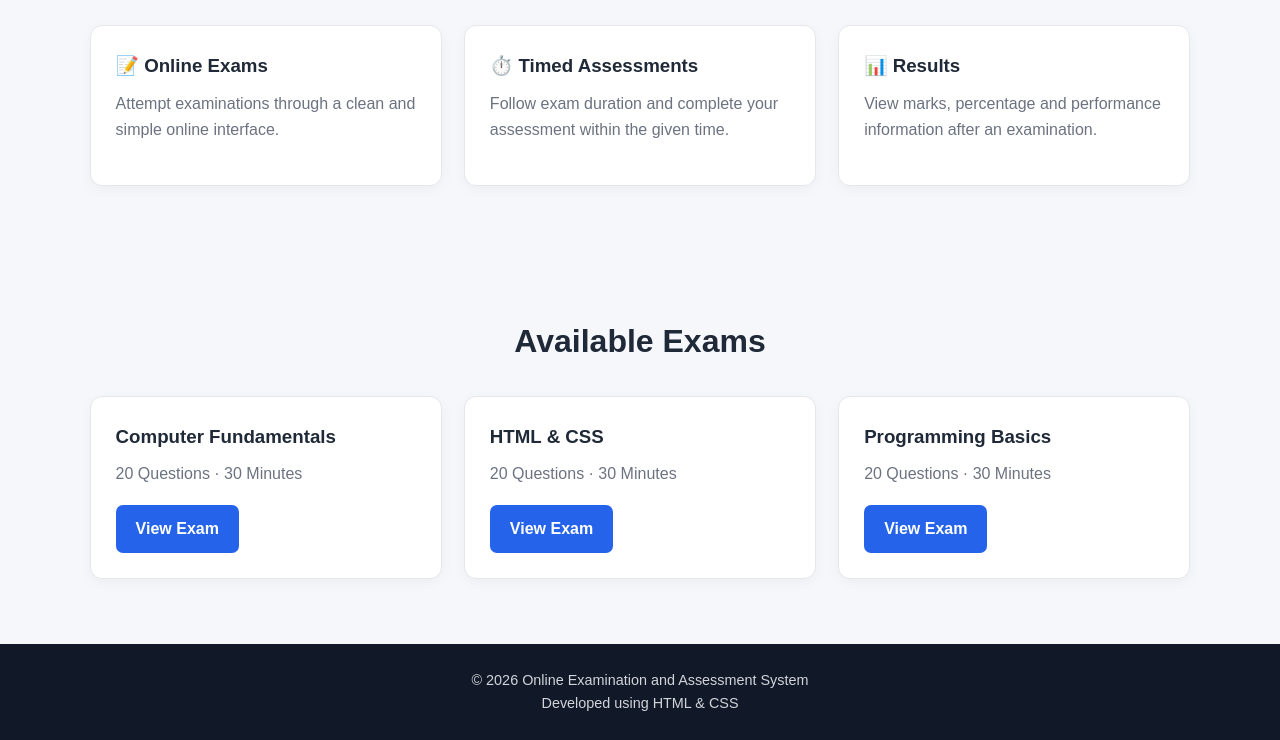
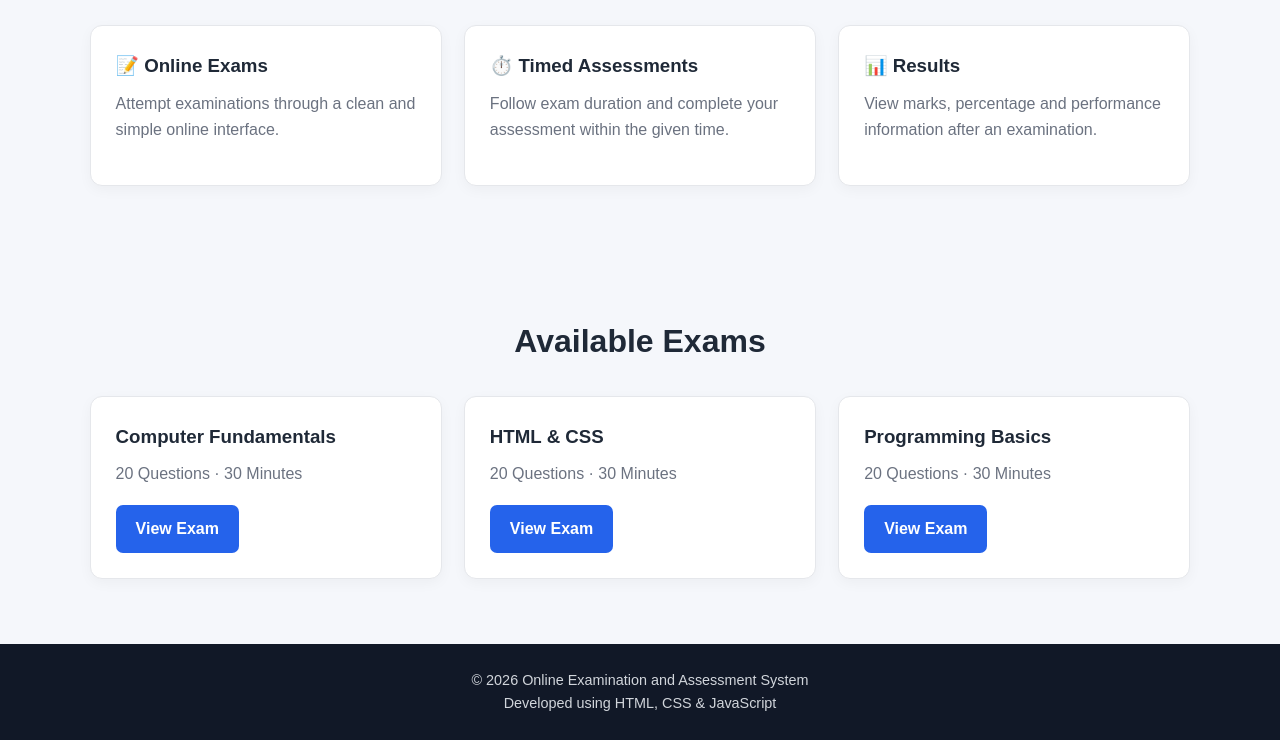
Before and after one commit to ashish-985/Online-Examination-Assessment-System, a plain HTML site: page index.html in a window 1280 px wide. Shown: the part 659-1399 px from the top of the page. Drawn offline with Linux system fonts and the light colour scheme.

```diff
--- a/index.html
+++ b/index.html
@@ -20,7 +20,6 @@
 <a href="login.html" class="btn small-btn">Login</a>
 </nav>
 </header>
-
 <main>
 <section class="hero">
 <div class="hero-content">
@@ -33,7 +32,6 @@
 </div>
 </div>
 </section>
-
 <section class="section" id="about">
 <h2>Why Choose Our System?</h2>
 <div class="card-grid">
@@ -42,7 +40,6 @@
 <article class="card"><h3>📊 Results</h3><p>View marks, percentage and performance information after an examination.</p></article>
 </div>
 </section>
-
 <section class="section" id="exams">
 <h2>Available Exams</h2>
 <div class="card-grid">
@@ -52,10 +49,9 @@
 </div>
 </section>
 </main>
-
 <footer id="contact">
 <p>© 2026 Online Examination and Assessment System</p>
-<p>Developed using HTML & CSS</p>
+<p>Developed using HTML, CSS & JavaScript</p>
 </footer>
 </body>
 </html>
```
